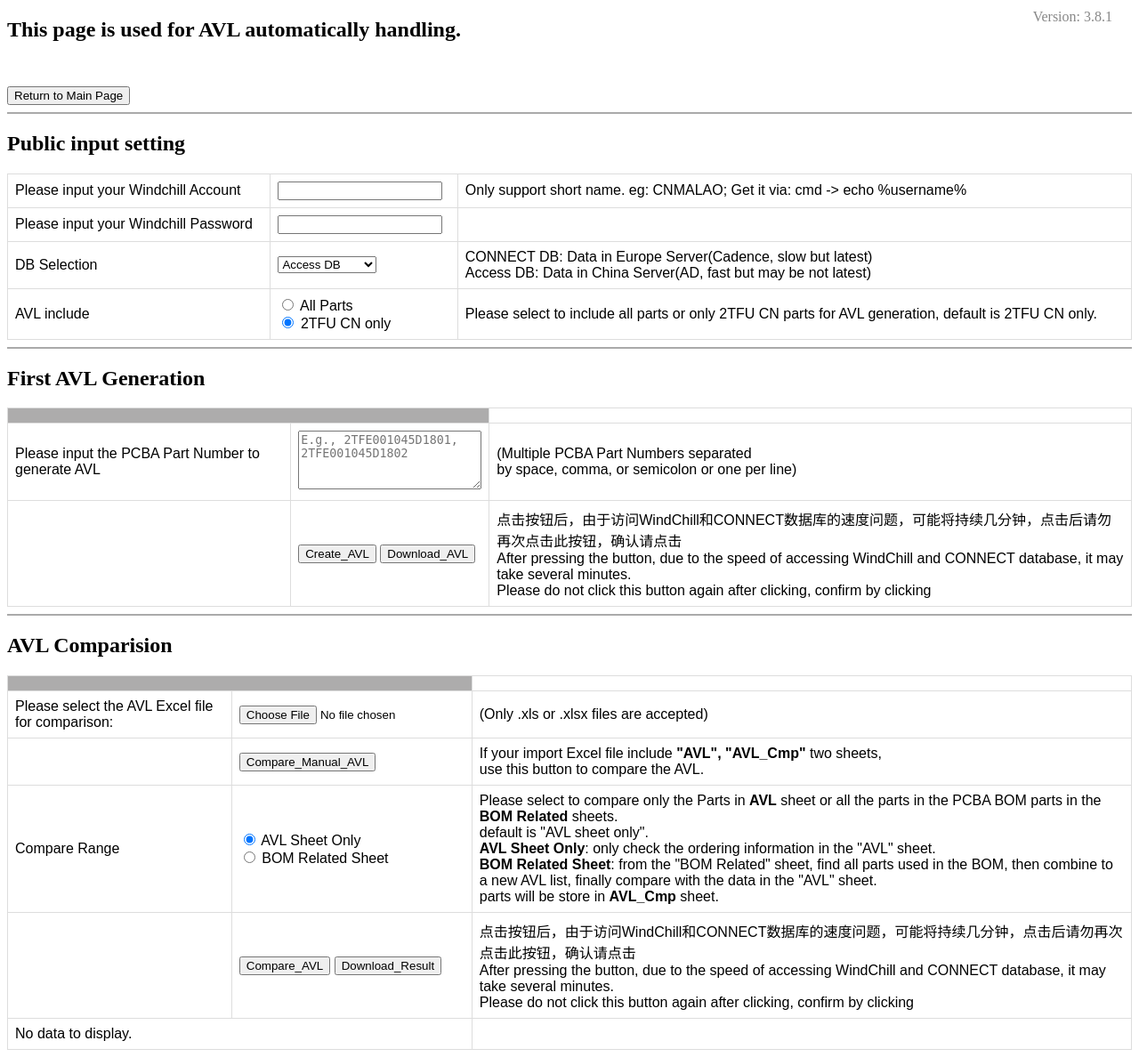
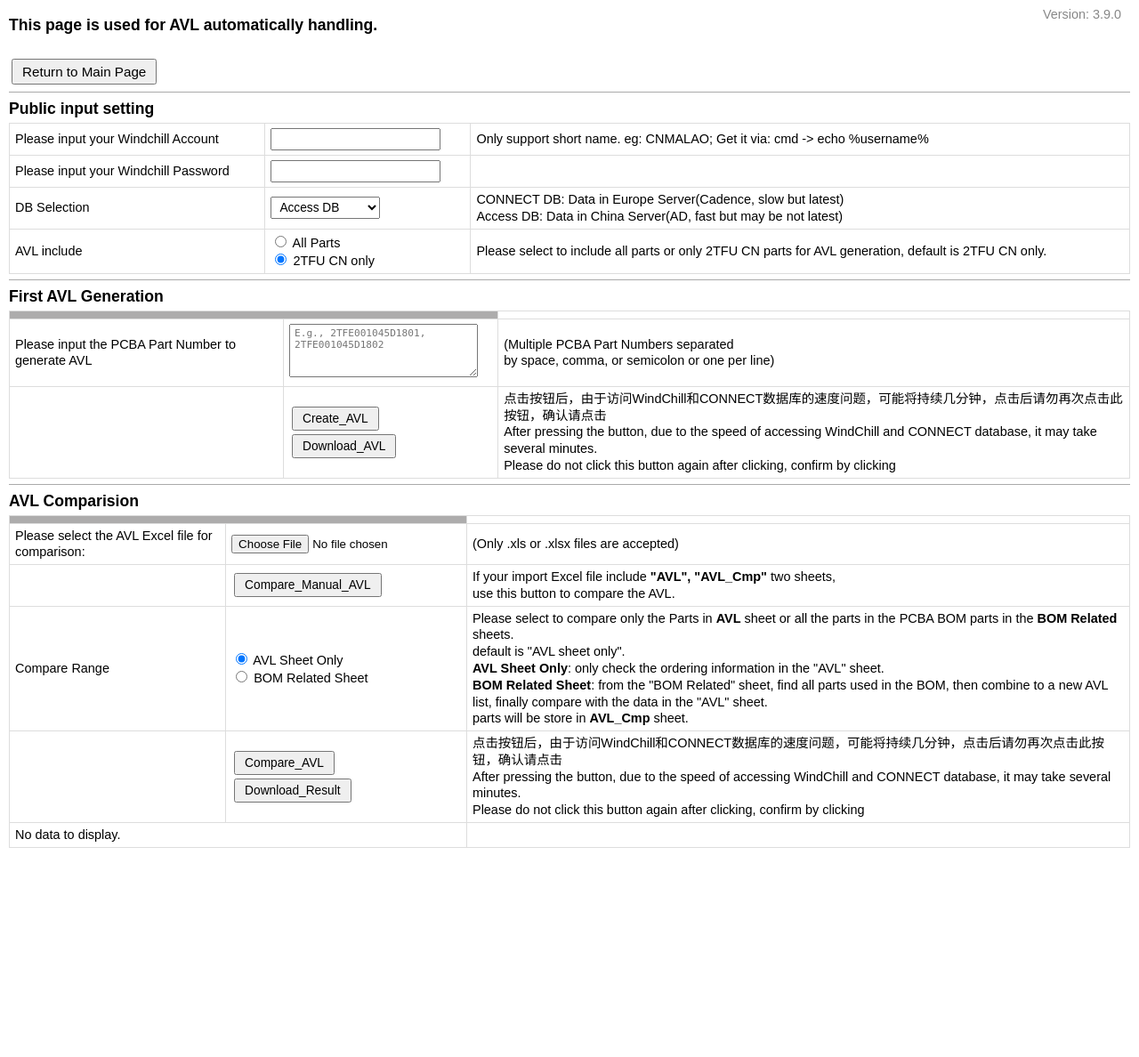
Before and after one commit to MackeyABB/Flask_CONNECT_DB, a Flask app: page /AVLhandle in a window 1280 px wide. Shown: the whole page at 89% size. After the commit the page ends 953 px from the top, so only its background shows below. Run offline with Flask 3, Linux system fonts and the light colour scheme.

Commit message:
feat:3.9.0:整理AVL Hanle页面, 能在较小的垂直分辨率下也能一屏显示更多内容

```diff
--- a/app.py
+++ b/app.py
@@ -41,6 +41,7 @@ Revision History:
             根据上传Excel文件中的"BOM Related" sheet内容,获取PCBA Part Numbers列表,通过PLM获取BOM中的SAP Numbers,查询数据库获取ordering information,并与"BOM Related" sheet中的AVL内容进行对比,生成对比结果Excel文件供下载。
             此部分代码是可以跟Create AVL部分代码进行重构复用的, 但是为了避免影响已经稳定运行的Create AVL功能, 暂时不进行重构。
 3.8.1 - 20260123: 修改页面, 提示用户名不支持邮箱格式登录
+3.9.0 - 20260123: 整理AVL Hanle页面, 能在较小的垂直分辨率下也能一屏显示更多内容
 '''
 
 # 版本号
@@ -48,7 +49,7 @@ Revision History:
 # xx: 大版本，架构性变化
 # yy: 功能性新增
 # zz: Bug修复
-__Version__ = "3.8.1"
+__Version__ = "3.9.0"
 
 import sys
 from flask import Flask, send_file , jsonify , request, redirect
--- a/templates/AVLHandle.html
+++ b/templates/AVLHandle.html
@@ -7,41 +7,68 @@
     <meta name="viewport" content="width=device-width, initial-scale=1.0">
     <title>AVL Automatic Generator</title>
     <style>
+        body {
+            font-family: Arial, Helvetica, sans-serif;
+            margin: 0;
+            padding: 10px;
+        }
+        h2 {
+            font-size: 1.1em;
+            margin: 8px 0 5px 0;
+        }
         table,
         td,
         th {
-            /* border: 1px solid black; */
             border: 1px solid #ddd;
             font-family: Arial, Helvetica, sans-serif;
-            padding: 8px;
+            padding: 4px 6px;
+            font-size: 0.95em;
         }
 
         table {
             width: 100%;
             border-collapse: collapse;
+            margin-bottom: 5px;
         }
 
         th {
             text-align: center;
             background-color: #adacac;
             color: black;
+            padding: 4px 6px;
         }
 
         thead th {
             position: sticky;
             top: 0;
-            /* z-index: 1; */
         }
 
         td {
             text-align: left;
+            line-height: 1.3;
         }
 
         tr:hover {
             background-color: #ddd;
         }
 
-        /* tr:nth-child(even){background-color: #f2f2f2;} */
+        input[type="text"], input[type="Text"], input[type="password"], select, textarea {
+            font-size: 0.95em;
+            padding: 3px 5px;
+            margin: 1px 0;
+        }
+
+        button, input[type="submit"] {
+            font-size: 0.95em;
+            padding: 4px 10px;
+            margin: 2px 3px;
+        }
+
+        hr {
+            border: none;
+            border-top: 1px solid #aaa;
+            margin: 6px 0;
+        }
     </style>
 </head>
 
@@ -49,7 +76,7 @@
     <!-- 大标题 -->
     <h2>This page is used for AVL automatically handling.</h2>
     <!-- 显示软件版本信息 -->
-    <div style="position: absolute; top: 10px; right: 30px; color: #888; font-size: 16px;">
+    <div style="position: absolute; top: 8px; right: 20px; color: #888; font-size: 0.9em;">
         Version: {{ Version }}
     </div>
 
@@ -66,7 +93,7 @@
     {% endwith %} -->
 
     <!-- AJAX 显示消息显示 -->
-    <div id="msg_avlHandle" style="height:30px;color:red">
+    <div id="msg_avlHandle" style="height:20px;color:red;font-size:0.95em;">
         {{ msg_avlHandle }}
     </div>
     <!-- 返回主页面按钮 -->
@@ -74,11 +101,10 @@
         <button type="button">Return to Main Page</button>
     </a>
 
-    <hr style="border:1px solid #aaa;">
+    <hr>
 
     <form method="post" enctype="multipart/form-data">
-        <p>
-            <!-- 公共部分参数设置 -->
+        <!-- 公共部分参数设置 -->
         <table>
             <h2>Public input setting</h2>
             <!--表头-->
@@ -135,7 +161,7 @@
         </table>
 
         <!-- AVL 第一次生成 -->
-        <hr style="border:1px solid #aaa;">
+        <hr>
         <table>
             <!--表头-->
             <h2>First AVL Generation</h2>
@@ -180,8 +206,7 @@
             </tbody>
         </table>
         <!-- AVL 对比 -->
-        <hr style="border:1px solid #aaa;">
-        </p>
+        <hr>
         <table>
             <!--表头-->
             <h2>AVL Comparision</h2>
```
